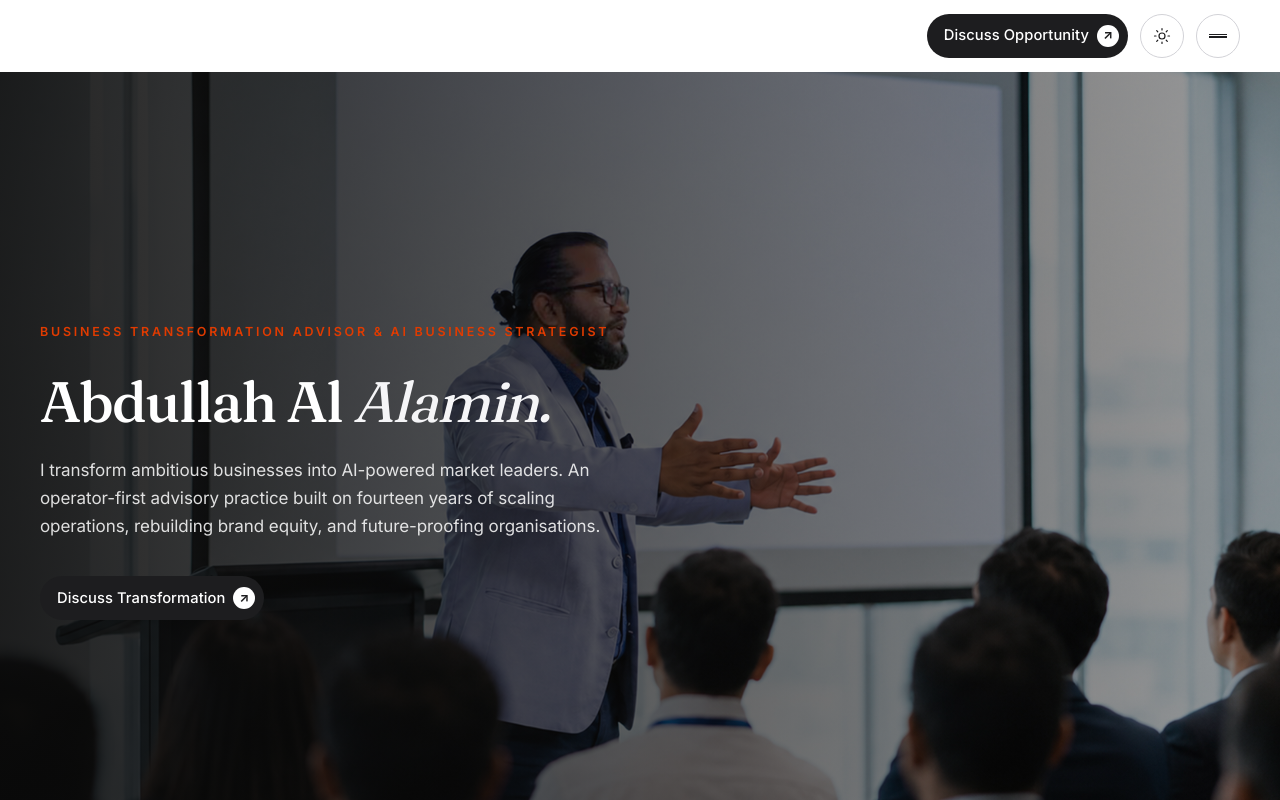
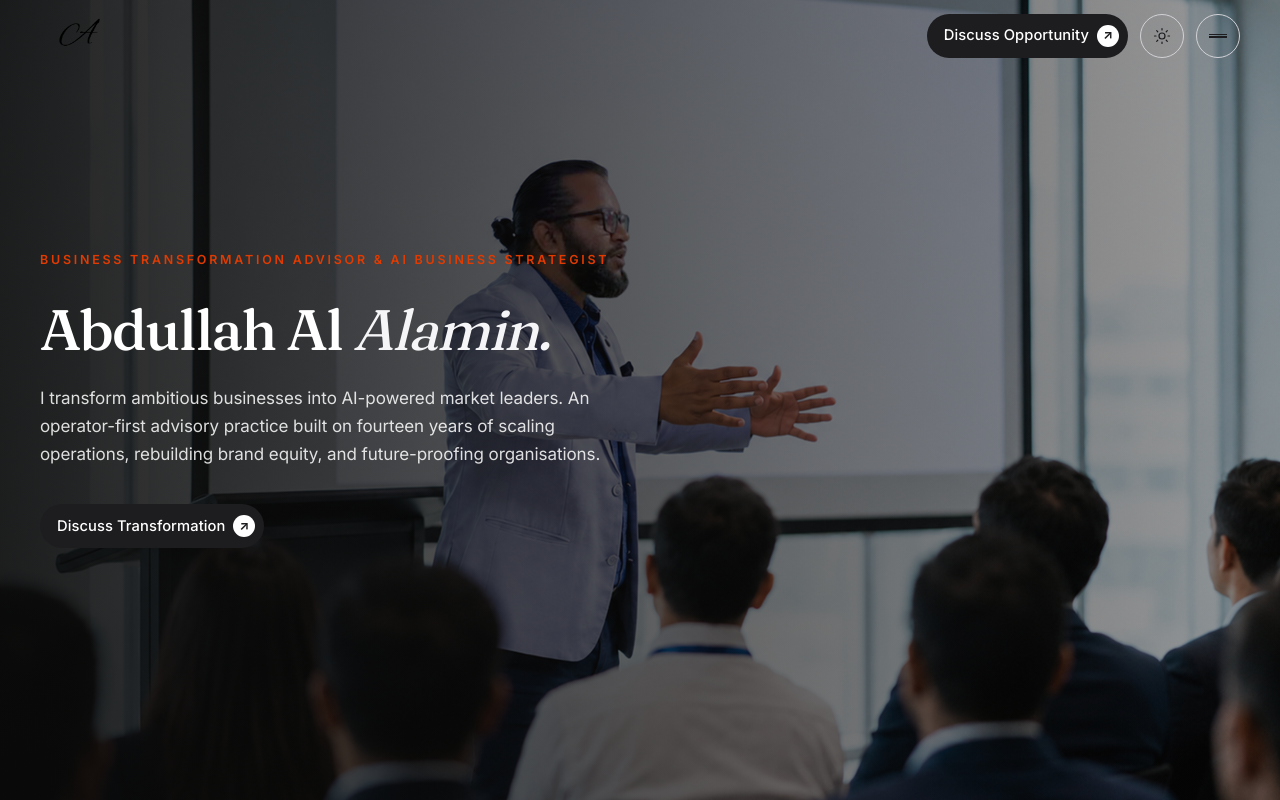
Before and after one commit to nibir404/portfolio-CMO, a Next.js app: page / in a window 1280 px wide. Shown: the top 800 px of the page. Built offline with nearby package versions, Linux system fonts and the light colour scheme.

Commit message:
refactor: switch site header to absolute positioning, remove scroll blur effect, and update logo styling

```diff
--- a/src/app/globals.css
+++ b/src/app/globals.css
@@ -705,8 +705,10 @@ main {
    ============================================================ */
 
 .site-header {
-  position: sticky;
+  position: absolute;
   top: 0;
+  left: 0;
+  right: 0;
   z-index: 1000;
   height: var(--header-h);
   border-bottom: 1px solid transparent;
@@ -717,10 +719,11 @@ main {
 }
 
 .site-header--scrolled {
-  border-bottom-color: var(--color-line);
-  background: color-mix(in srgb, var(--color-canvas) 78%, transparent);
-  backdrop-filter: saturate(180%) blur(20px);
-  -webkit-backdrop-filter: saturate(180%) blur(20px);
+  position: fixed;
+  border-bottom-color: transparent;
+  background: transparent;
+  backdrop-filter: none;
+  -webkit-backdrop-filter: none;
 }
 
 .site-header__inner {
@@ -734,26 +737,18 @@ main {
 .site-logo {
   display: flex;
   min-width: max-content;
-  flex-direction: column;
+  align-items: center;
   text-decoration: none;
   line-height: 1;
 }
 
-.site-logo__name {
-  font-family: var(--font-display), var(--font-body), Georgia, serif;
-  font-size: 1.25rem;
-  font-weight: 500;
-  letter-spacing: -0.02em;
-}
-
-.site-logo__title {
-  margin-top: var(--space-1);
-  color: var(--color-ink-mute);
-  font-size: 0.65rem;
-  font-weight: 600;
-  letter-spacing: 0.22em;
-  text-transform: uppercase;
-  font-family: var(--font-body), sans-serif;
+.logo-img {
+  transition: filter 200ms ease;
+  filter: brightness(0); /* Pure black logo by default in light mode */
+}
+
+[data-theme="dark"] .logo-img {
+  filter: brightness(0) invert(1); /* Pure white logo in dark mode */
 }
 
 .header-actions {
--- a/src/components/layout/SiteHeader.tsx
+++ b/src/components/layout/SiteHeader.tsx
@@ -26,9 +26,10 @@ export function SiteHeader() {
           <Image
             src="/images/A.png"
             alt="Abdullah Al Alamin Logo"
-            width={120}
-            height={32}
-            style={{ height: "32px", width: "auto", objectFit: "contain" }}
+            className="logo-img"
+            width={150}
+            height={42}
+            style={{ height: "42px", width: "auto", objectFit: "contain" }}
             priority
           />
         </Link>
```
